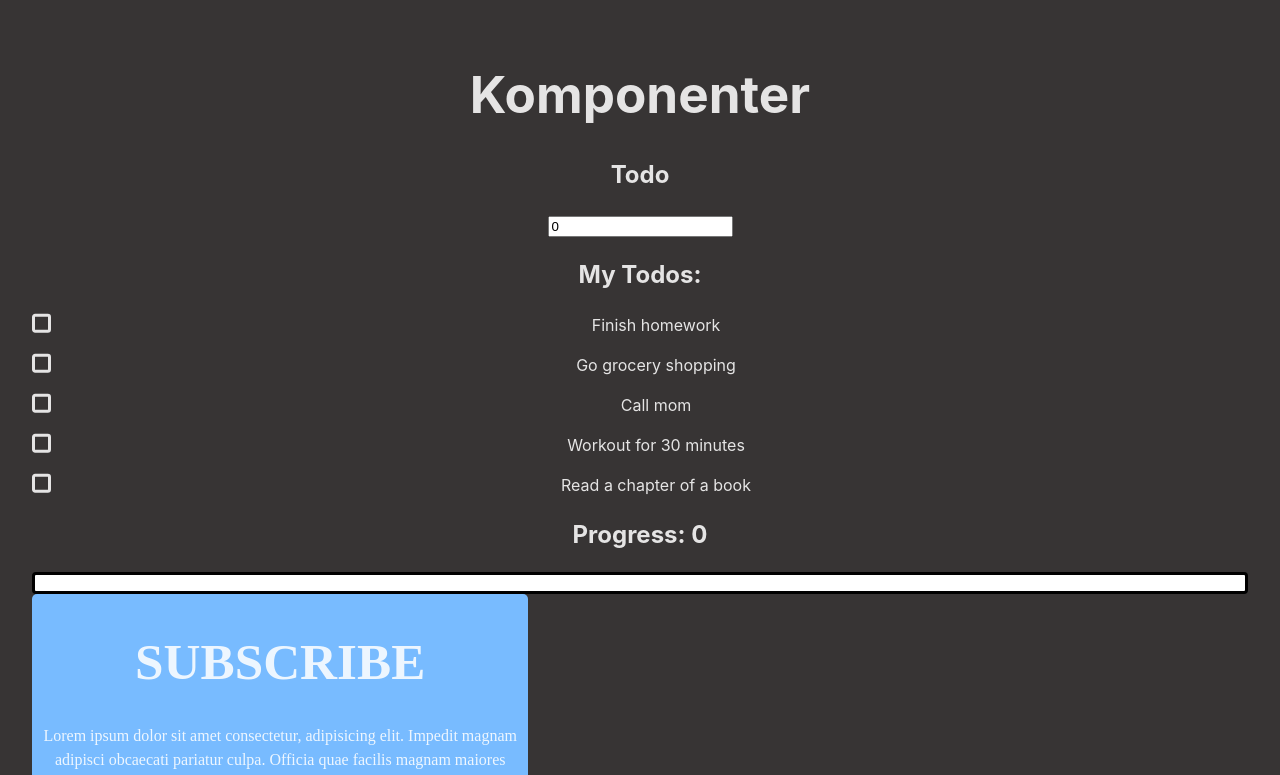
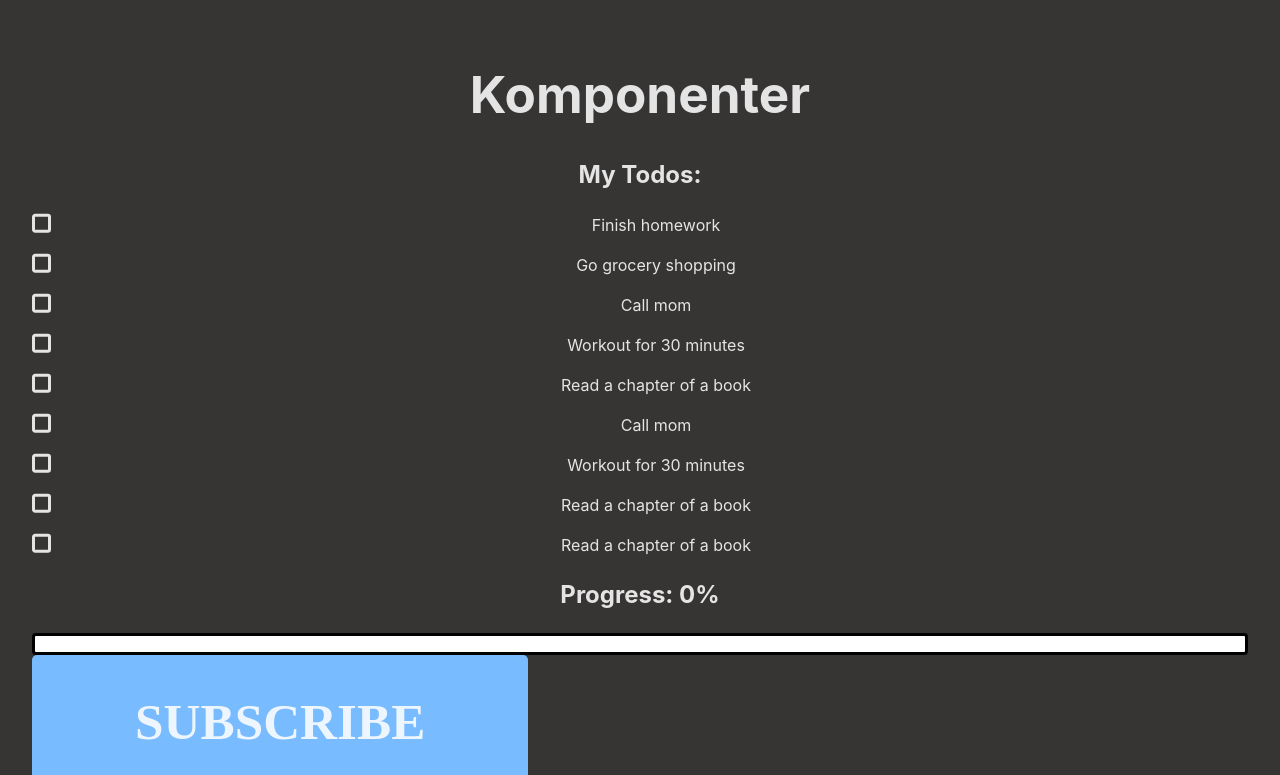
Before and after one commit to jRydell/Johan-komponenter, a React (Vite) app: page / in a window 1280 px wide. Shown: the top 775 px of the page. Built offline with nearby package versions, Linux system fonts and the light colour scheme.

Commit message:
progressBarWorks

```diff
--- a/src/components/Checkbox/Checkbox.tsx
+++ b/src/components/Checkbox/Checkbox.tsx
@@ -3,16 +3,24 @@ import "./Checkbox.scss";
 type CheckProps = {
   title: string;
   big: boolean;
+  isChecked: boolean;
+  onChange: () => void;
 };
 
-const Checkbox = ({ title, big }: CheckProps) => {
+const Checkbox = ({ title, big, isChecked, onChange }: CheckProps) => {
   return (
     <section className="checkbox">
       <label
-        htmlFor="check"
+        htmlFor={title}
         className={big ? "big checkbox__label" : "checkbox__label"}
       >
-        <input type="checkbox" name="checkbox" />
+        <input
+          id={title}
+          type="checkbox"
+          name="checkbox"
+          checked={isChecked}
+          onChange={onChange}
+        />
         {title}
       </label>
     </section>
--- a/src/components/ProgressBar/ProgressBar.tsx
+++ b/src/components/ProgressBar/ProgressBar.tsx
@@ -24,7 +24,7 @@ const ProgressBar: React.FC<ProgressBarProps> = ({
     <>
       <div className="ProgressBar">
         <h2>
-          {title}: {progress}
+          {title}: {progress}%
         </h2>
         <div className="progress-bar-container">
           <div
--- a/src/components/Todo/Todo.tsx
+++ b/src/components/Todo/Todo.tsx
@@ -2,43 +2,46 @@ import { useState } from "react";
 import Checkbox from "../Checkbox/Checkbox";
 import ProgressBar from "../ProgressBar/ProgressBar";
 
-function Todo() {
+const Todo = () => {
+  const [todos, setTodos] = useState([
+    { title: "Finish homework", isChecked: false },
+    { title: "Go grocery shopping", isChecked: false },
+    { title: "Call mom", isChecked: false },
+    { title: "Workout for 30 minutes", isChecked: false },
+    { title: "Read a chapter of a book", isChecked: false },
+    { title: "Call mom", isChecked: false },
+    { title: "Workout for 30 minutes", isChecked: false },
+    { title: "Read a chapter of a book", isChecked: false },
+    { title: "Read a chapter of a book", isChecked: false },
+  ]);
   const [progress, setProgress] = useState(0);
 
-  const handleChange = (e: React.ChangeEvent<HTMLInputElement>) => {
-    const value = parseInt(e.target.value);
-    setProgress(value);
+  const handleCheckboxChange = (index: number) => {
+    todos[index].isChecked = !todos[index].isChecked;
+    setTodos([...todos]);
+
+    const checkedCount = todos.filter((todo) => todo.isChecked).length;
+    const newProgress = Math.floor((checkedCount / todos.length) * 100);
+    setProgress(newProgress);
   };
-
-  let todos = [
-    "Finish homework",
-    "Go grocery shopping",
-    "Call mom",
-    "Workout for 30 minutes",
-    "Read a chapter of a book",
-  ];
 
   return (
     <>
-      <h2>Todo</h2>
-      <input
-        type="number"
-        placeholder="Change progress"
-        onChange={handleChange}
-        value={progress}
-      />
-
       <article className="todo">
         <h2>My Todos:</h2>
         {todos.map((todo, index) => (
-          <Checkbox key={index} title={todo} big={true} />
+          <Checkbox
+            key={index}
+            title={todo.title}
+            isChecked={todo.isChecked}
+            big={true}
+            onChange={() => handleCheckboxChange(index)}
+          />
         ))}
+        <ProgressBar title="Progress" percentage={progress} color={"green"} />
       </article>
-      <ProgressBar title="Progress" percentage={progress} color={"green"} />
-      {/* <ProgressBar title="Step 2" percentage={progress} color={"red"} />
-      <ProgressBar title="Step 3" percentage={progress} color={"blue"} /> */}
     </>
   );
-}
+};
 
 export default Todo;
```
